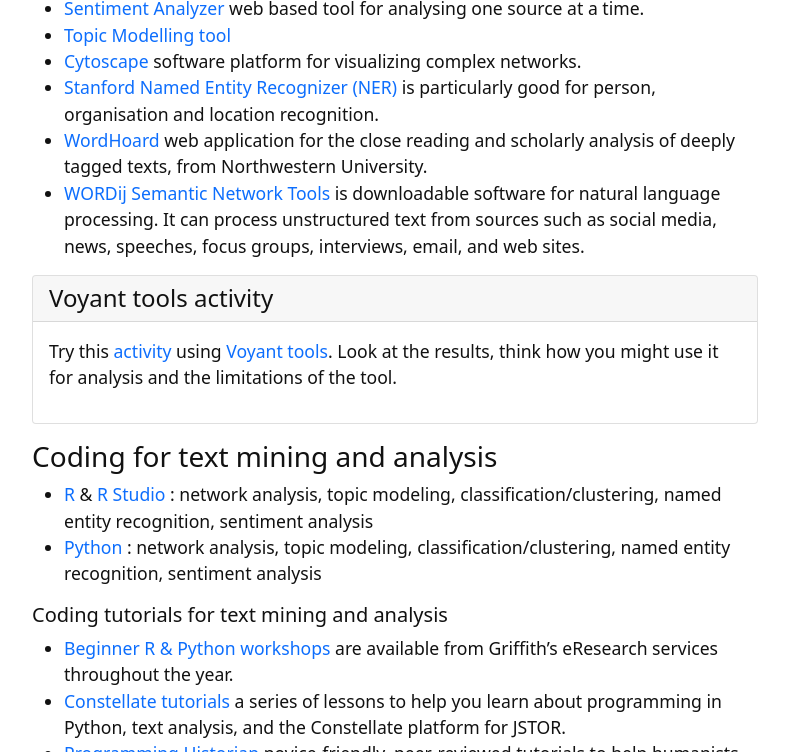
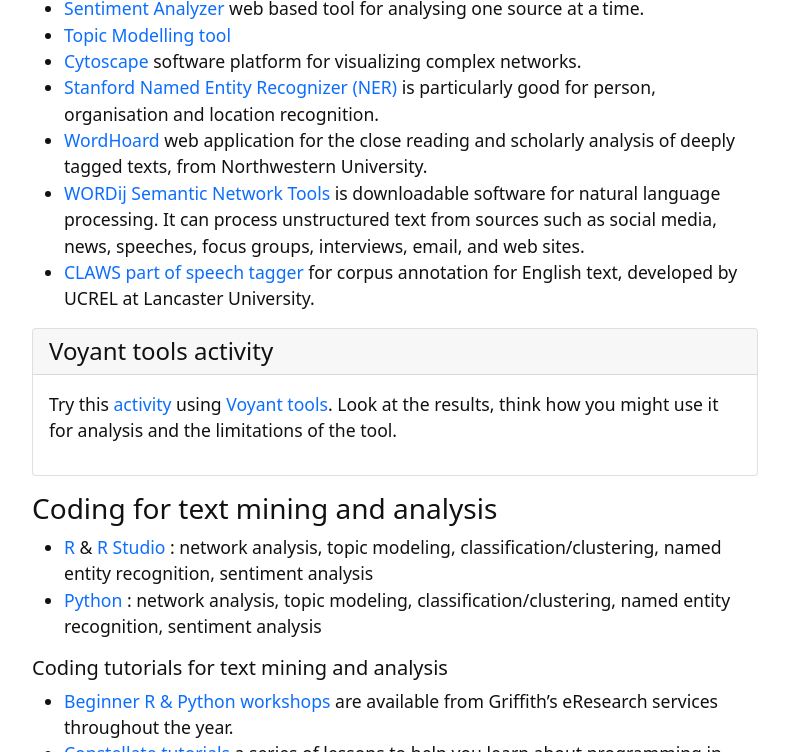
Before and after one commit to GULibrarySandbox/intro-text-mining-analysis-2022, a Jekyll site: the page built from content/7-analyse.md, in a window 1280 px wide and 900 px high, scrolled down 5781 px, cut to the strip 0-752 px from the top of the window. Shown: the whole strip, without its empty margins (245-1034 px from the left). Built offline with Jekyll 4.4.1, drawn with Linux system fonts in a browser that asks for light colours.

Commit message:
Update 7-analyse.md

```diff
--- a/content/7-analyse.md
+++ b/content/7-analyse.md
@@ -106,6 +106,7 @@ The tools listed below enable users to undertake text analysis without the need
 - [Stanford Named Entity Recognizer (NER)](https://nlp.stanford.edu/software/CRF-NER.html) is particularly good for person, organisation and location recognition.
 - [WordHoard](https://wordhoard.northwestern.edu/userman/index.html) web application for the close reading and scholarly analysis of deeply tagged texts, from Northwestern University.
 - [WORDij Semantic Network Tools](https://www.wordij.net/index.html) is downloadable software for natural language processing. It can process unstructured text from sources such as social media, news, speeches, focus groups, interviews, email, and web sites.
+- [CLAWS part of speech tagger](https://ucrel.lancs.ac.uk/claws/) for corpus annotation for English text, developed by UCREL at Lancaster University.
 
 {% capture text %}
 Try this [activity](https://griffithunilibrary.github.io/data-vis-basics/content/5-voyant.html) using [Voyant tools](https://voyant-tools.org/). Look at the results, think how you might use it for analysis and the limitations of the tool.{% endcapture %} {% include card.html header="Voyant tools activity" text=text %}
```
